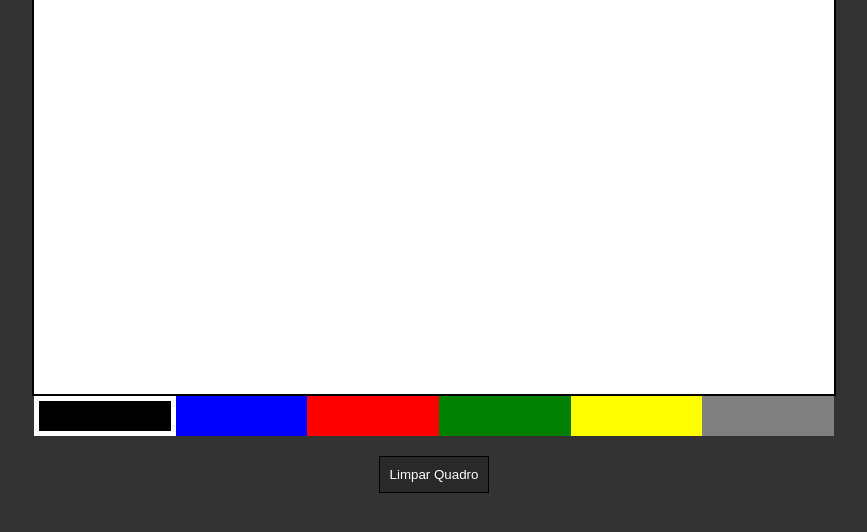
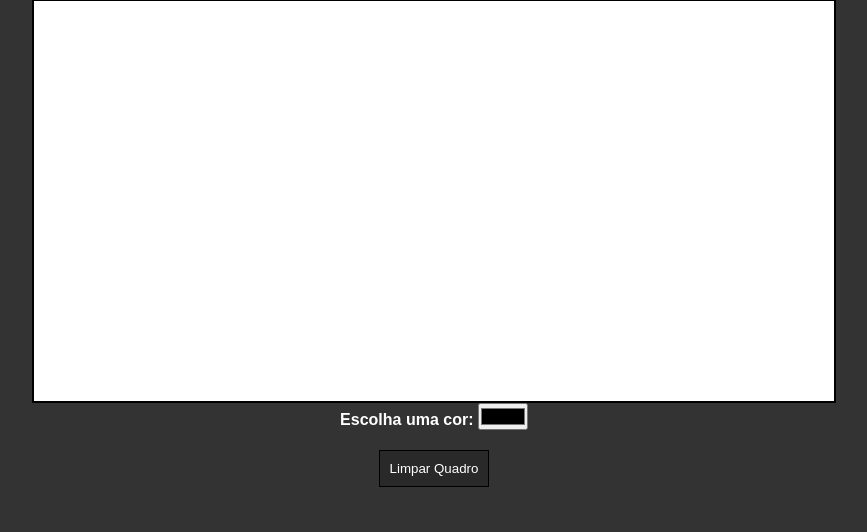
Before and after one commit to lorenzom89/Canvas-JS, a plain HTML site: page index.html in a window 1280 px wide. Shown: the part 186-718 px from the top of the page, without its empty margins (206-1073 px from the left). Drawn offline with Linux system fonts and the light colour scheme.

Commit message:
alterada a selecao de cores para o desenho

```diff
--- a/index.html
+++ b/index.html
@@ -13,15 +13,11 @@
     <h1>Desenhando no Canvas</h1>
 
     <canvas id="tela" width="800" height="400"></canvas>
+    <div class="colorPicker">
+        <label for="colorpicker">Escolha uma cor:</label>
+        <input type='color' id="colorpicker" value="#000000">
+    </div>
 
-    <div class="colorArea">
-        <div data-color="black" style="background-color: black" class="color active"></div>
-        <div data-color="blue" style="background-color: blue" class="color"></div>
-        <div data-color="red" style="background-color: red" class="color"></div>
-        <div data-color="green" style="background-color: green" class="color"></div>
-        <div data-color="yellow" style="background-color: yellow" class="color"></div>
-        <div data-color="gray" style="background-color: gray" class="color"></div>
-    </div>
 
     <button class="clear">Limpar Quadro</button>
 
--- a/script.js
+++ b/script.js
@@ -6,19 +6,15 @@ let cursorY = 0;
 let screen = document.querySelector('#tela');
 let context = screen.getContext('2d');
 
-document.querySelectorAll('.colorArea .color').forEach(item => {
-    item.addEventListener('click', changeColor)
-});
+document.querySelector('#colorpicker').addEventListener('change', colorChange)
 screen.addEventListener('mousedown', onPress);
 screen.addEventListener('mousemove', onMove);
 screen.addEventListener('mouseup', onRelease);
 document.querySelector('.clear').addEventListener('click', clearScreen)
 
-function changeColor(e) {
-    let color = e.target.getAttribute('data-color');
+function colorChange(e) {
+    let color = document.querySelector('#colorpicker').value;
     currentColor = color;
-    document.querySelector('.color.active').classList.remove('active');
-    e.target.classList.add('active');
 }
 
 
@@ -26,6 +22,7 @@ function onPress(e) {
     drawing = true;
     cursorX = e.pageX - screen.offsetLeft;
     cursorY = e.pageY - screen.offsetTop;
+    colorChange();
 }
 
 function onMove(e) {
@@ -58,4 +55,6 @@ function draw(posX, posY) {
 function clearScreen() {
     context.setTransform(1, 0, 0, 1, 0, 0);
     context.clearRect(0, 0, context.canvas.width, context.canvas.height);
+    document.querySelector('#colorpicker').reset();
+    document.querySelector('#colorpicker').value = '#000000'
 }
--- a/style.css
+++ b/style.css
@@ -25,19 +25,6 @@ h1 {
     cursor: crosshair;
 }
 
-.colorArea {
-    width: 800px;
-    display: flex;
-}
-.color {
-    flex: 1;
-    height: 40px;
-    cursor: pointer;
-}
-.color.active {
-    border: 5px solid #FFF;
-}
-
 .clear {
     border: 1px solid #000;
     background-color: rgba(0, 0, 0, 0.2);
@@ -47,6 +34,12 @@ h1 {
     cursor: pointer;
 }
 
+.colorPicker {
+    color: #FFF;
+    font-size: 20;
+    font-weight: bold;
+}
+
 footer {
     margin-top: 20px;
     color: #FFF;
```
